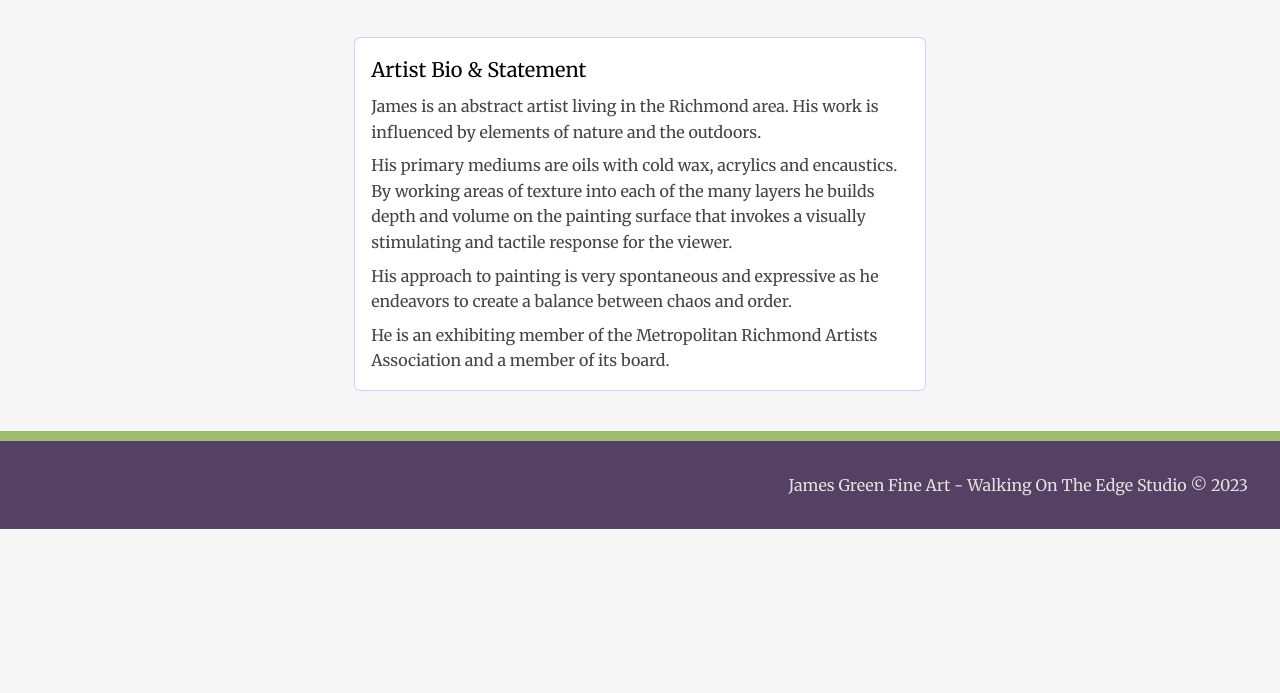
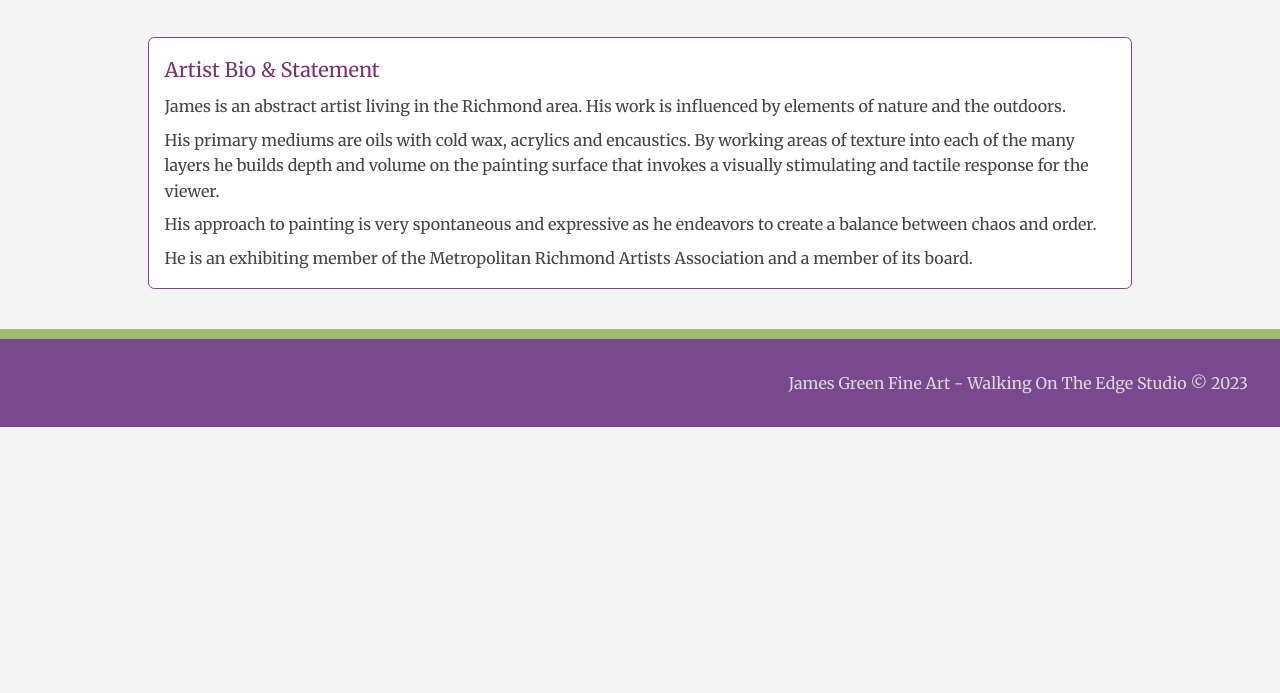
Before and after one commit to jamesgreen311/astro-on-cloudflare, an Astro site in the folder laughable-limit/: page / in a window 1280 px wide. Shown: the part 107-800 px from the top of the page. Built offline with nearby package versions, Linux system fonts and the light colour scheme; Astro itself is replaced by a stand-in of ours.

Commit message:
New color scheme

```diff
--- a/laughable-limit/src/components/Card.astro
+++ b/laughable-limit/src/components/Card.astro
@@ -58,6 +58,6 @@ const { href, title, body } = Astro.props;
 		background-position: 0;
 	}
 	.link-card:is(:hover, :focus-within) h2 {
-		color: rgb(var(--accent));
+		color: var(--primary-color);
 	}
 </style>
--- a/laughable-limit/src/layouts/Layout.astro
+++ b/laughable-limit/src/layouts/Layout.astro
@@ -42,28 +42,40 @@ const { title } = Astro.props
 	:root {
 		/* Color Scheme 1 */
 		/* CSS HSL */
-		--english-violet: hsl(278, 22%, 32%);
+/* 		--english-violet: hsl(278, 22%, 32%);
 		--french-lilac: hsla(279, 22%, 47%, 1);
 		--amaranth-pink: hsla(340, 79%, 79%, 1);
 		--apricot: hsla(22, 100%, 86%, 1);
 		--olivine: hsla(84, 37%, 59%, 1);
-		--paolo-veronese-green: hsla(163, 75%, 34%, 1);
+		--paolo-veronese-green: hsla(163, 75%, 34%, 1); */
 
-		--accent: 124, 58, 237;
-		--color-1: 34, 97, 62;
-		--primary-color: var(--english-violet);
-		--secondary-color: var(--french-lilac);
-		--tertiary-color: var(--amaranth-pink)
-		--accent-color-1: var(--apricot);
+		/* Dances with Rain scheme */
+
+		/* CSS HSL */
+		--byzantium: hsla(309, 43%, 34%, 1);
+		--light-background-color: hsl(0, 0%, 95.25%);
+		--dark-background-color: hsl(244, 72%, 16%);
+		--gainsboro: hsla(195, 6%, 86%, 1);
+		--maximum-purple: hsla(283, 33%, 42%, 1);
+		--light-periwinkle: hsla(233, 28%, 78%, 1);
+		--glaucous: hsla(220, 39%, 55%, 1);
+		--amaranth-pink: hsla(340, 79%, 79%, 1);
+		--olivine: hsla(84, 37%, 59%, 1);
+
+		/* --accent: 124, 58, 237;
+		--color-1: 34, 97, 62; */
+		--primary-color: var(--maximum-purple);
+		--secondary-color: var(--light-periwinkle);
+		--tertiary-color: var(--glaucous);
+		--accent-color-1: var(--amaranth-pink);
 		--accent-color-2: var(--olivine);
-		--accent-color-3: var(--paolo-veronese-green);
-		--light-text-color: rgb(226, 226, 226);
-		--dark-text-color: var(--tertiary-color);
+		--light-text-color: var(--gainsboro);
+		--dark-text-color: var(--byzantium);
 		--accent-gradient: linear-gradient(
 			90deg,
-			rgb(var(--accent)),
+			var(--accent-color-1),
 			var(--secondary-color) 30%,
-			rgb(226, 226, 226) 60%
+			var(--tertiary-color) 60%
 		);
 		--text-gradient: linear-gradient(
 			180deg,
@@ -74,7 +86,8 @@ const { title } = Astro.props
 	}
 	html {
 		font-family: "Merriweather", serif;
-		background-color: rgb(246, 246, 246);
+		background-color: var(--light-background-color);
+		color: var(--dark-text-color);
 	}
 	h1 {
 		font-size: 3rem;
@@ -94,10 +107,12 @@ const { title } = Astro.props
 	main {
 		margin: auto;
 		padding: 1.5rem;
-		max-width: 60ch;
+		max-width: 100ch;
+		min-width: 40ch;
 	}
 	header h2 {
 		padding-left: 1.5rem;
+		color: var(--dark-background-color);
 	}
 	.header {
 		border-left-style: solid;
--- a/laughable-limit/src/pages/index.astro
+++ b/laughable-limit/src/pages/index.astro
@@ -49,7 +49,7 @@ import Card from '../components/Card.astro';
 	.about {
 		line-height: 1.6;
 		margin: 1rem 0;
-		border: 1px solid rgba(var(--accent), 25%);
+		border: 1px solid var(--primary-color);
 		background-color: white;
 		padding: 1rem;
 		border-radius: 0.4rem;
@@ -57,8 +57,8 @@ import Card from '../components/Card.astro';
 	.instructions code {
 		font-size: 0.875em;
 		font-weight: bold;
-		background: rgba(var(--accent), 12%);
-		color: rgb(var(--accent));
+		/* background: rgba(var(--accent), 12%);
+		color: rgb(var(--accent)); */
 		border-radius: 4px;
 		padding: 0.3em 0.45em;
 	}
```
